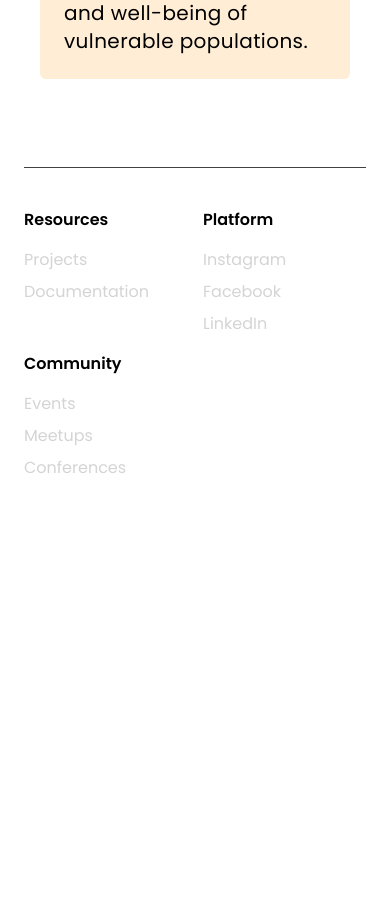
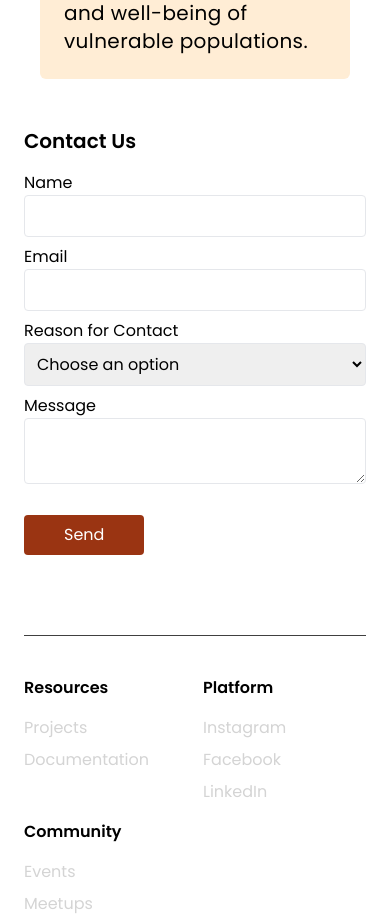
Before and after one commit to AbdishakourY/ACDM_Website, a React (Vite) app: page / in a window 390 px wide. Shown: the part 7106-8030 px from the top of the page. Before the commit the page ends 7626 px from the top, so only its background shows below. Built offline with nearby package versions, Linux system fonts and the light colour scheme; the HTML template or start-up script is replaced by a standard one.

Commit message:
added contact us form linked to gmail, responiveness and mobile version updated, slight changes to the contents

```diff
--- a/package.json
+++ b/package.json
@@ -10,6 +10,7 @@
     "preview": "vite preview"
   },
   "dependencies": {
+    "@emailjs/browser": "^4.4.1",
     "lucide-react": "^0.344.0",
     "react": "^18.2.0",
     "react-dom": "^18.2.0"
--- a/src/App.jsx
+++ b/src/App.jsx
@@ -5,6 +5,7 @@ import Workflow from "./components/Workflow";
 import Footer from "./components/Footer";
 import Pricing from "./components/Pricing";
 import Testimonials from "./components/Testimonials";
+import ContactUs from "./components/ContactUs";
 
 const App = () => {
   return (
@@ -16,6 +17,7 @@ const App = () => {
         {/* <Workflow /> */}
         <Pricing />
         <Testimonials />
+        <ContactUs />
         <Footer />
       </div>
     </>
--- /dev/null
+++ b/src/components/ContactUs.jsx
@@ -0,0 +1,105 @@
+import React, { useState } from "react";
+import emailjs from "@emailjs/browser";
+
+const ContactUs = () => {
+  const [formData, setFormData] = useState({
+    name: "",
+    email: "",
+    message: "",
+    reason: "", // Set initial reason to an empty string to prevent form submission
+  });
+
+  const handleChange = (e) => {
+    const { name, value } = e.target;
+    setFormData((prev) => ({ ...prev, [name]: value }));
+  };
+
+  const handleSubmit = (e) => {
+    e.preventDefault();
+
+    if (!formData.reason) {
+      alert("Please select a reason for contacting us.");
+      return; // Prevent submission if no reason is selected
+    }
+
+    emailjs
+      .send(
+        "service_na7lodu",       // Replace with your EmailJS service ID
+        "template_bzvvtow",      // Replace with your EmailJS template ID
+        formData,
+        "9v7frkj4uMmaMblc9"      // Replace with your EmailJS public key
+      )
+      .then(() => {
+        alert("Message sent successfully! Thank you for reaching out ACDM. We will get back to you as soon as possible");
+        setFormData({ name: "", email: "", message: "", reason: "" });
+      })
+      .catch((error) => {
+        console.error("Failed to send message:", error);
+        alert("Failed to send message. Please try again.");
+      });
+  };
+
+  return (
+    <form onSubmit={handleSubmit} id="contact" className="max-w-md mx-auto mt-10">
+      <h2 className="text-xl font-semibold mb-4">Contact Us</h2>
+
+      <label className="block mb-2">
+        Name
+        <input
+          type="text"
+          name="name"
+          value={formData.name}
+          onChange={handleChange}
+          required
+          className="w-full p-2 border rounded"
+        />
+      </label>
+
+      <label className="block mb-2">
+        Email
+        <input
+          type="email"
+          name="email"
+          value={formData.email}
+          onChange={handleChange}
+          required
+          className="w-full p-2 border rounded"
+        />
+      </label>
+
+      <label className="block mb-2">
+        Reason for Contact
+        <select
+          name="reason"
+          value={formData.reason}
+          onChange={handleChange}
+          required
+          className="w-full p-2 border rounded"
+        >
+          <option value="" disabled>Choose an option</option>
+          <option value="General Inquiry">General Inquiry</option>
+          <option value="Support">Careers</option>
+          <option value="Feedback">Partnership</option>
+          <option value="Other">Projects</option>
+        </select>
+      </label>
+
+      <label className="block mb-2">
+        Message
+        <textarea
+          name="message"
+          value={formData.message}
+          onChange={handleChange}
+          required
+          className="w-full p-2 border rounded"
+        />
+      </label>
+
+      <button type="submit" className="mt-4 p-2 py-2 px-10 bg-orange-800 text-white rounded">
+        Send
+      </button>
+    </form>
+  );
+};
+
+export default ContactUs;
--- a/src/components/Navbar.jsx
+++ b/src/components/Navbar.jsx
@@ -26,10 +26,10 @@ const Navbar = () => {
           </ul>
           <div className="hidden lg:flex justify-center space-x-12 items-center">
             <a
-              href="#"
+              href="#contact"
               className="bg-gradient-to-r from-orange-500 to-orange-800 py-2 px-3 rounded-md text-white"
             >
-              Contact us
+              Contact Us
             </a>
           </div>
           <div className="lg:hidden md:flex flex-col justify-end">
@@ -39,7 +39,7 @@ const Navbar = () => {
           </div>
         </div>
         {mobileDrawerOpen && (
-          <div className="fixed right-0 z-20 bg-neutral-900 w-full p-12 flex flex-col justify-center items-center lg:hidden">
+          <div className="fixed right-0 z-20 bg-slate-200 w-full p-12 flex flex-col justify-center items-center lg:hidden">
             <ul>
               {navItems.map((item, index) => (
                 <li key={index} className="py-4">
@@ -49,7 +49,7 @@ const Navbar = () => {
             </ul>
             <div className="flex space-x-6">
               <a
-                href="#"
+                href="#contact"
                 className="py-2 px-3 rounded-md bg-gradient-to-r from-orange-500 to-orange-800"
               >
                 Contact Us
```
Also changed, not shown: 1 other file (tests, documents, lock files or other folders).
